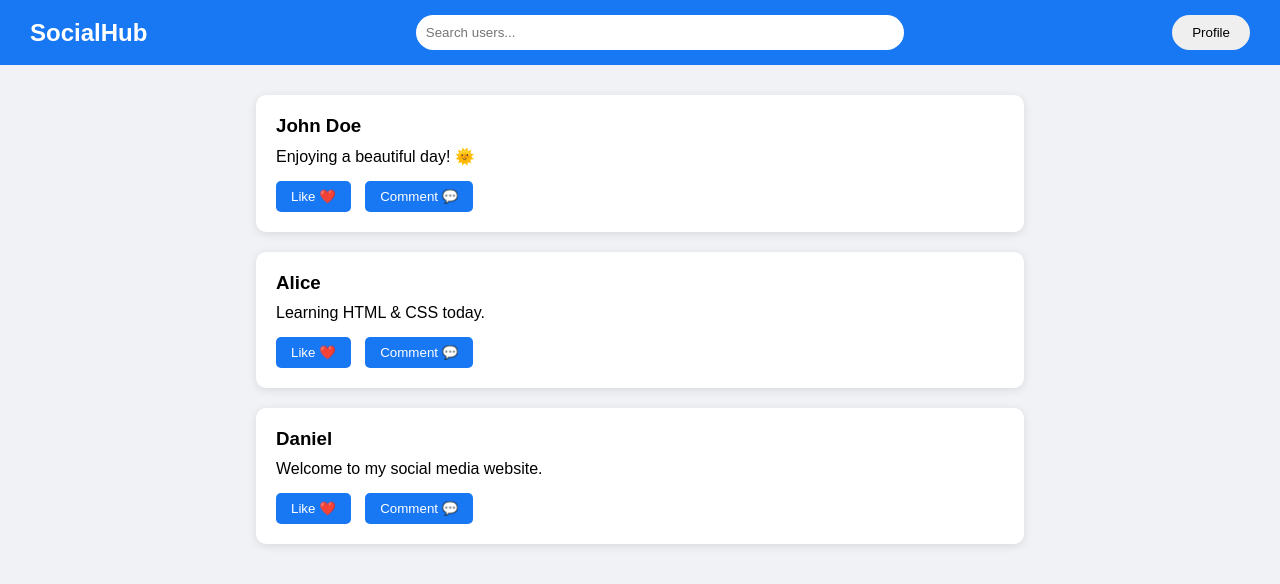
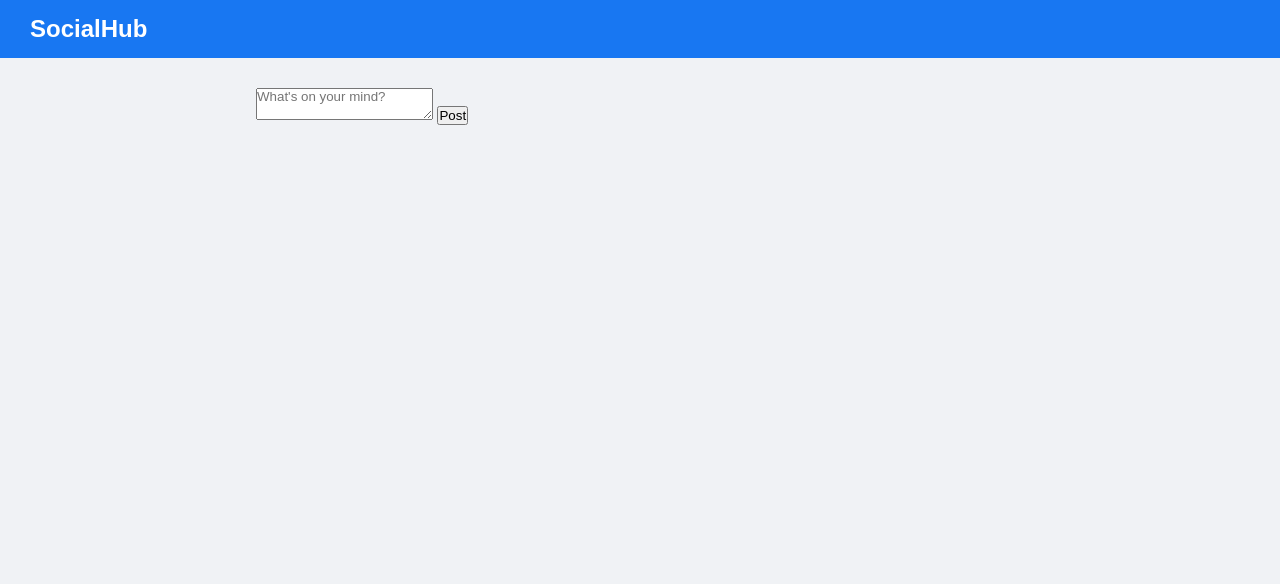
Before and after one commit to danielaugustindanielaugustin-ship-it/Like, a plain HTML site: page index.html in a window 1280 px wide. Drawn offline with Linux system fonts and the light colour scheme.

Commit message:
Update index.html

```diff
--- a/index.html
+++ b/index.html
@@ -5,40 +5,24 @@
 <meta name="viewport" content="width=device-width, initial-scale=1.0">
 <title>SocialHub</title>
 <link rel="stylesheet" href="style.css">
-
 </head>
 <body>
 
 <nav>
     <h1>SocialHub</h1>
-        <input type="text" placeholder="Search users...">
-        <button>Profile</button>
 </nav>
 
 <div class="container">
 
-        <div class="post">
-            <h3>John Doe</h3>
-            <p>Enjoying a beautiful day! 🌞</p>
-            <button>Like ❤️</button>
-            <button>Comment 💬</button>
+    <div class="create-post">
+        <textarea id="postText" placeholder="What's on your mind?"></textarea>
+        <button onclick="createPost()">Post</button>
     </div>
 
-        <div class="post">
-            <h3>Alice</h3>
-            <p>Learning HTML & CSS today.</p>
-            <button>Like ❤️</button>
-            <button>Comment 💬</button>
-        </div>
-
-        <div class="post">
-            <h3>Daniel</h3>
-            <p>Welcome to my social media website.</p>
-            <button>Like ❤️</button>
-            <button>Comment 💬</button>
-        </div>
+    <div id="feed"></div>
 
 </div>
 
+<script src="script.js"></script>
 </body>
 </html>
```
Lines whose indentation alone changed are shown as unchanged.
